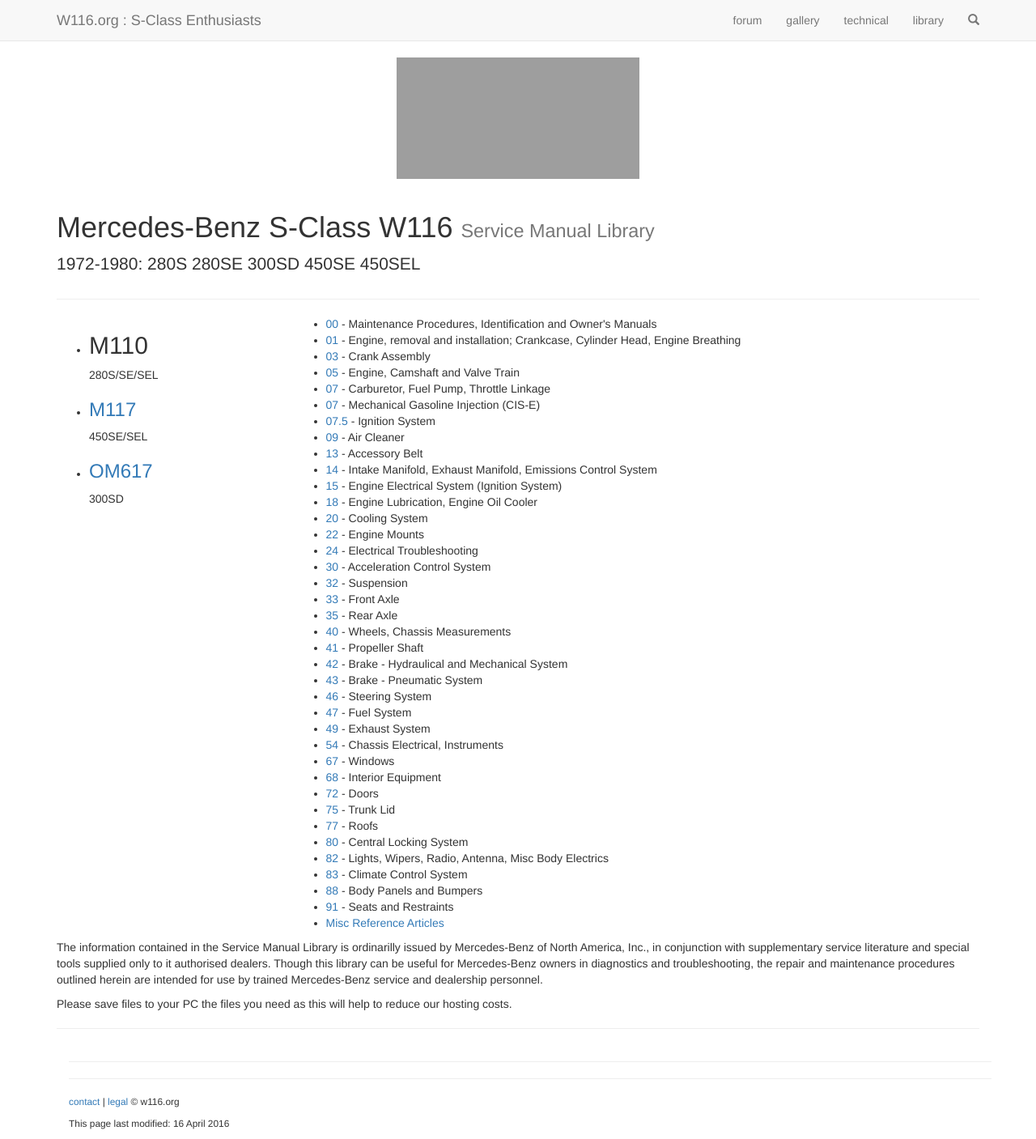
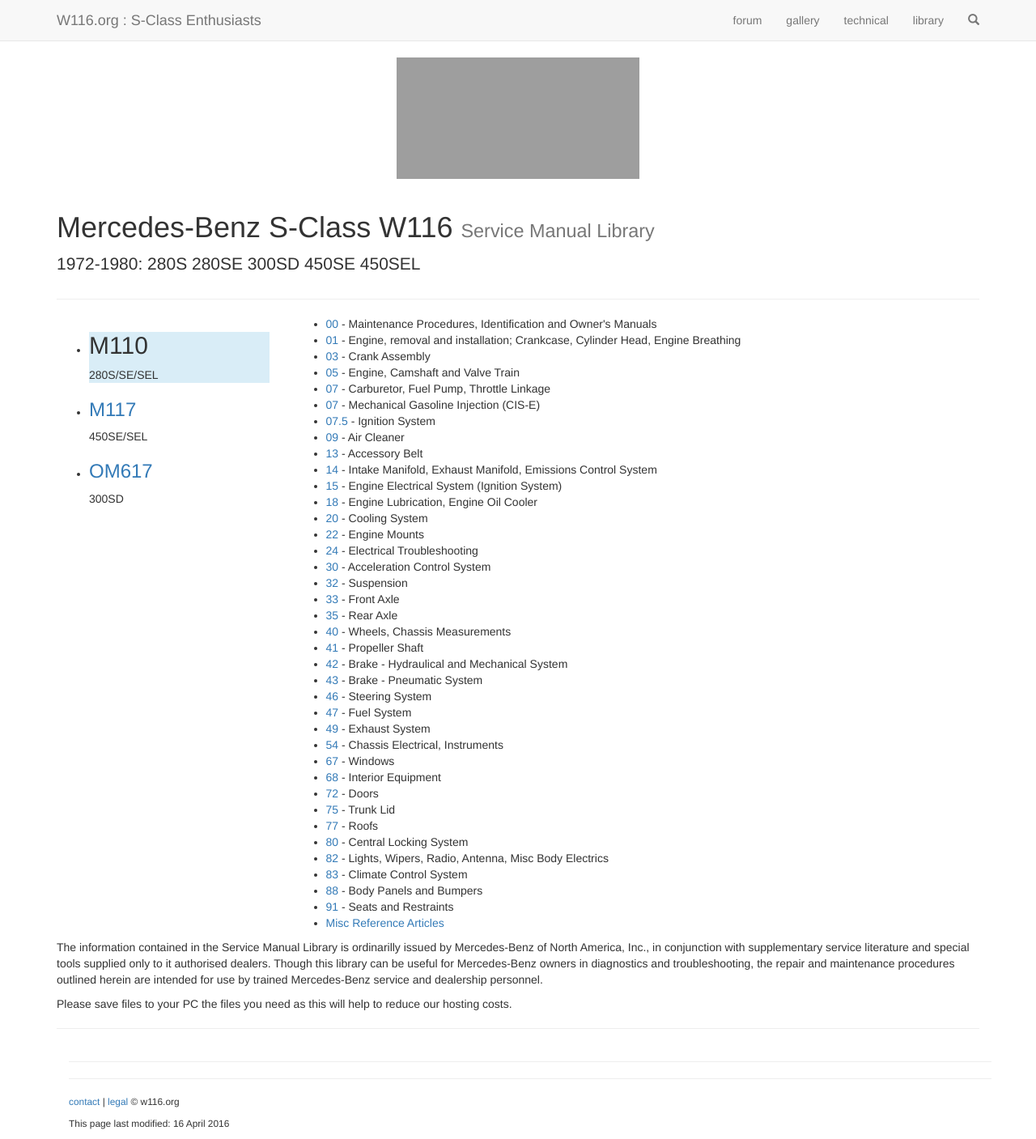
Before and after one commit to W116org/handbook, a Jekyll site: the page built from m110/index.html, in a window 1280 px wide. Shown: the whole page at 81% size. Built offline with Jekyll 4.4.1, drawn with Linux system fonts in a browser that asks for light colours; nearby versions of some CDN libraries; library files that are not in the unit come from our copies; comment, search, counter and statistics services are not loaded; grey boxes are pictures that could not be loaded.

Commit message:
Add background

```diff
--- a/m110/index.html
+++ b/m110/index.html
@@ -22,7 +22,7 @@
 <div class="row">
   <div class="col-xs-12 col-md-3">
     <ul>
-      <li>
+      <li class="bg-info">
         <h2>M110</h2>
         <p>280S/SE/SEL</p>
       </li>
```
